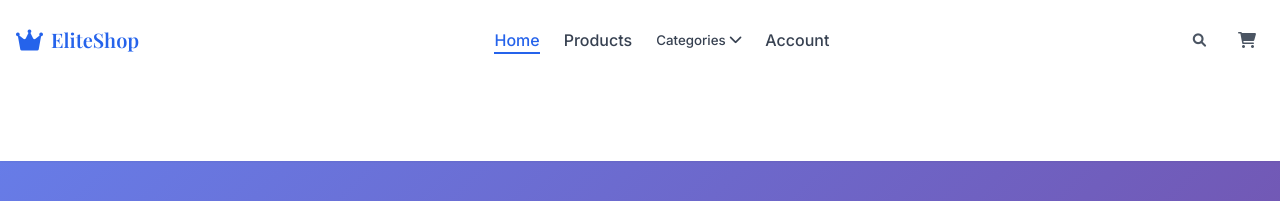
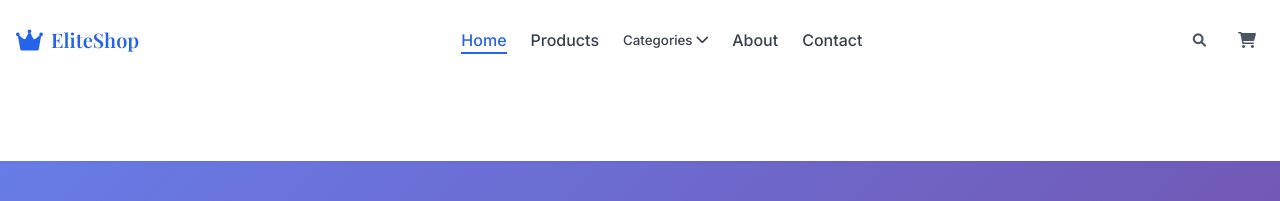
Before and after one commit to Hansade2005/new, a plain HTML site: page index.html in a window 1280 px wide. Shown: the top 201 px of the page. Drawn offline with nearby package versions, Linux system fonts and the light colour scheme.

Commit message:
Updating index.html navigation to include About and Contact links

```diff
--- a/index.html
+++ b/index.html
@@ -34,7 +34,8 @@
                             <a href="products.html?category=books">Books</a>
                         </div>
                     </div>
-                    <a href="account.html" class="nav-link">Account</a>
+                    <a href="about.html" class="nav-link">About</a>
+                    <a href="contact.html" class="nav-link">Contact</a>
                 </div>
 
                 <div class="nav-actions">
```
